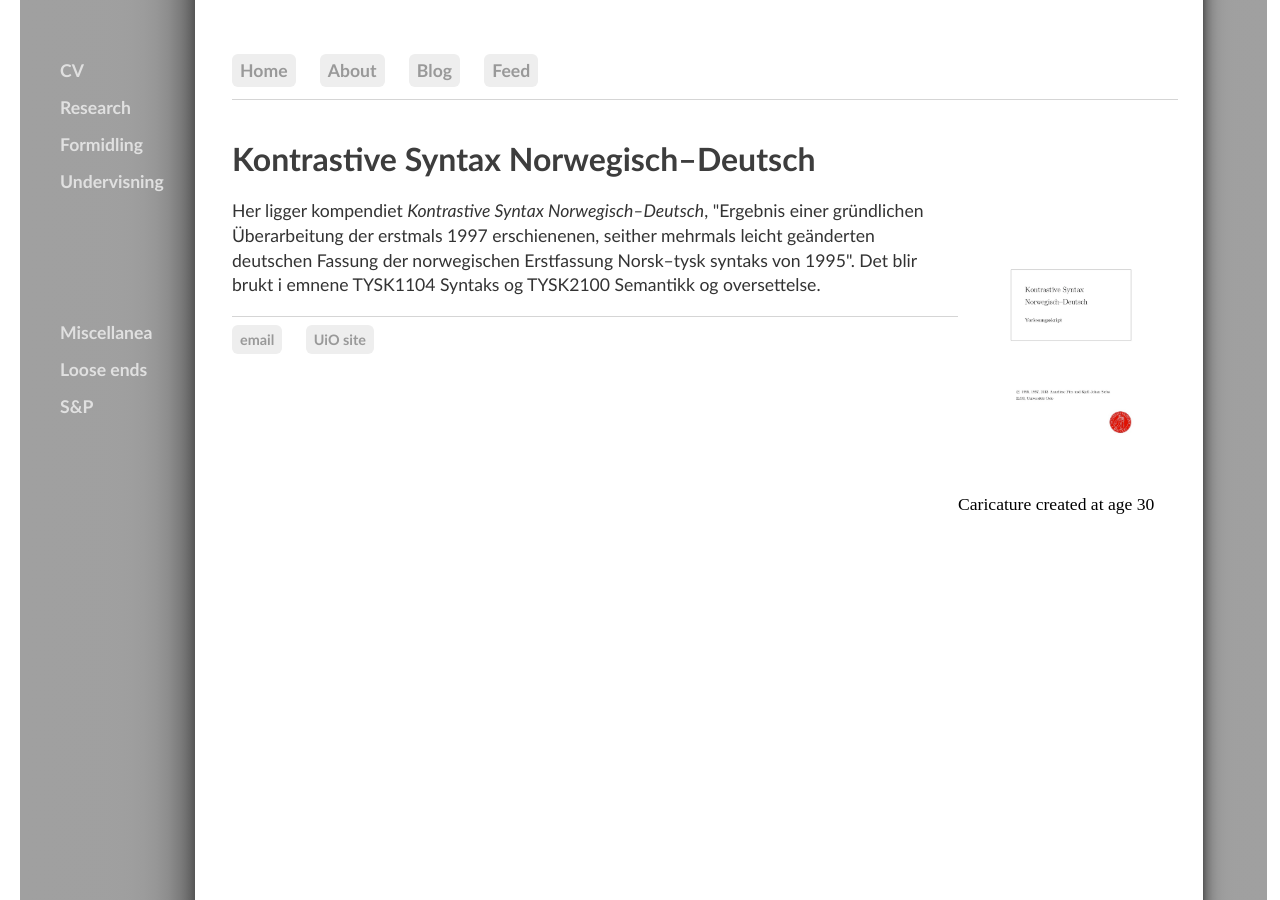
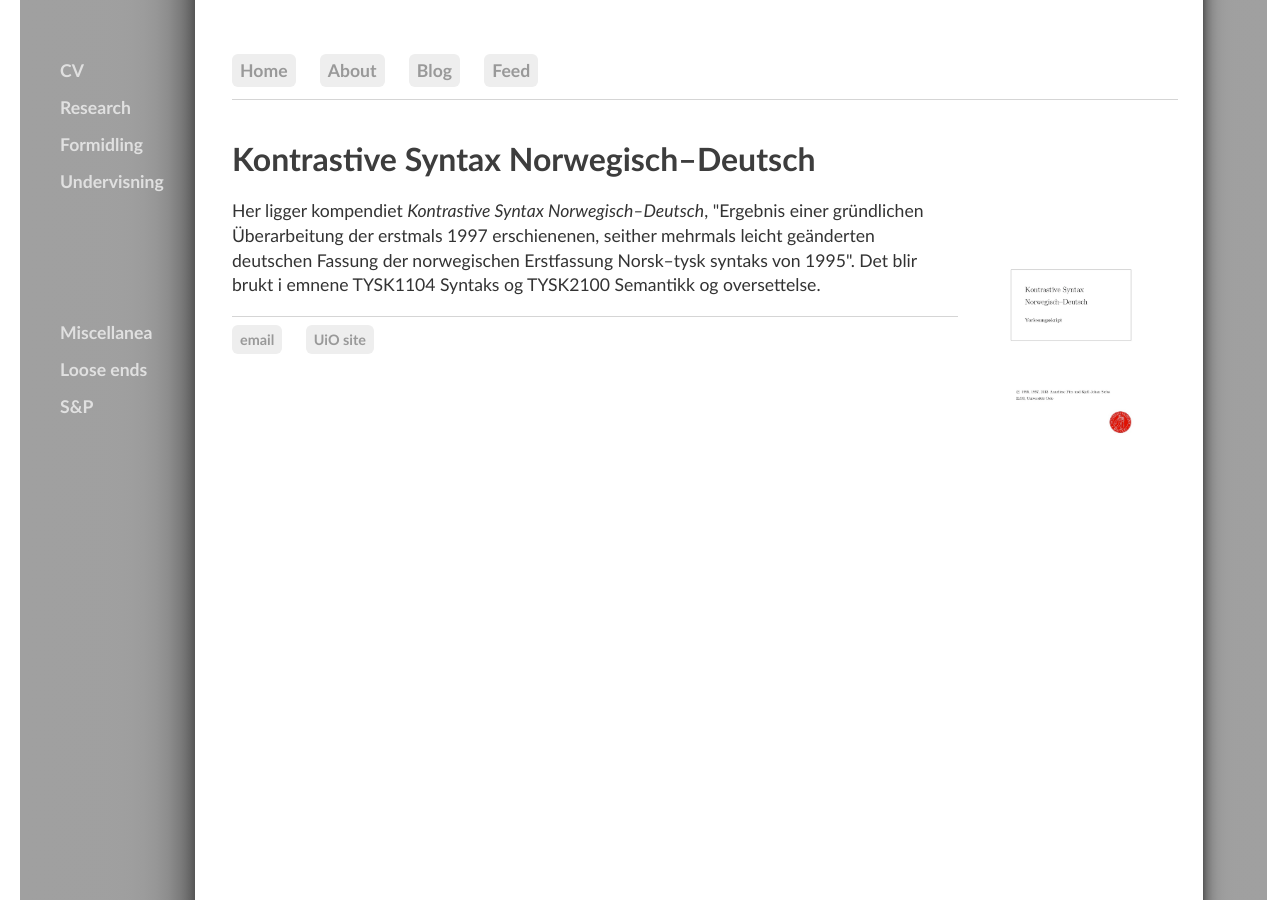
Before and after one commit to kjelljs/kjelljs.github.io, a Jekyll site: the page built from courses/kontrast.html, in a window 1280 px wide. Built offline with Jekyll 4.4.1, drawn with Linux system fonts in a browser that asks for light colours.

Commit message:
Update kontrast.html

```diff
--- a/courses/kontrast.html
+++ b/courses/kontrast.html
@@ -15,6 +15,6 @@ figure {
 }
 </style>
 <div class="ingress">
-  <div style="float:right;"><figure class="rightfig"><a href="/pdf/tysy.pdf"><img style="height:280px;" src="/pics/tysyn.jpg"></a><figcaption>Caricature created at age 30</figcaption></figure></div>
+  <div style="float:right;"><figure class="rightfig"><a href="/pdf/tysy.pdf"><img style="height:280px;" src="/pics/tysyn.jpg"></a></figure></div>
   <p>
 Her ligger kompendiet <i>Kontrastive Syntax Norwegisch–Deutsch</i>, "Ergebnis einer gründlichen Überarbeitung der erstmals 1997 erschienenen, seither mehrmals leicht geänderten deutschen Fassung der norwegischen Erstfassung Norsk–tysk syntaks von 1995". Det blir brukt i emnene TYSK1104 Syntaks og TYSK2100 Semantikk og oversettelse.</p></div>
```
